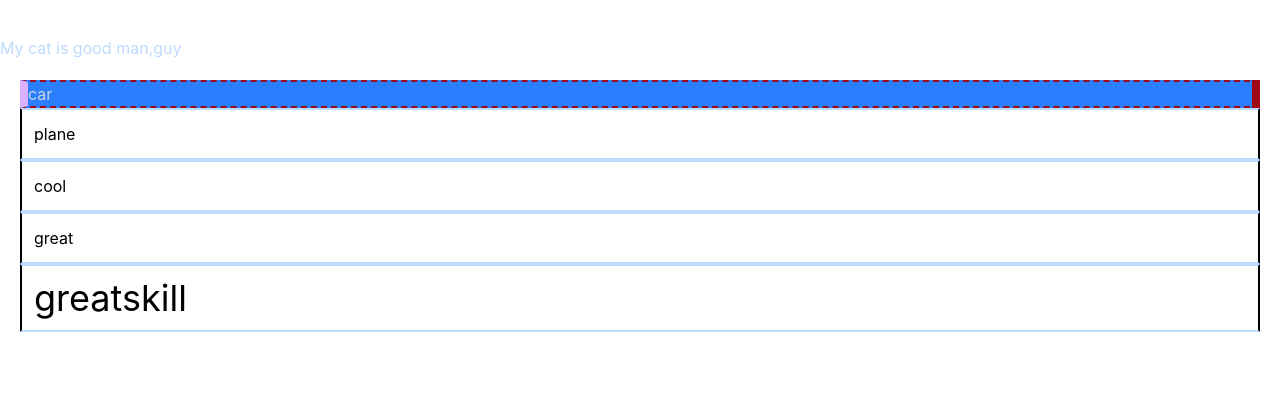
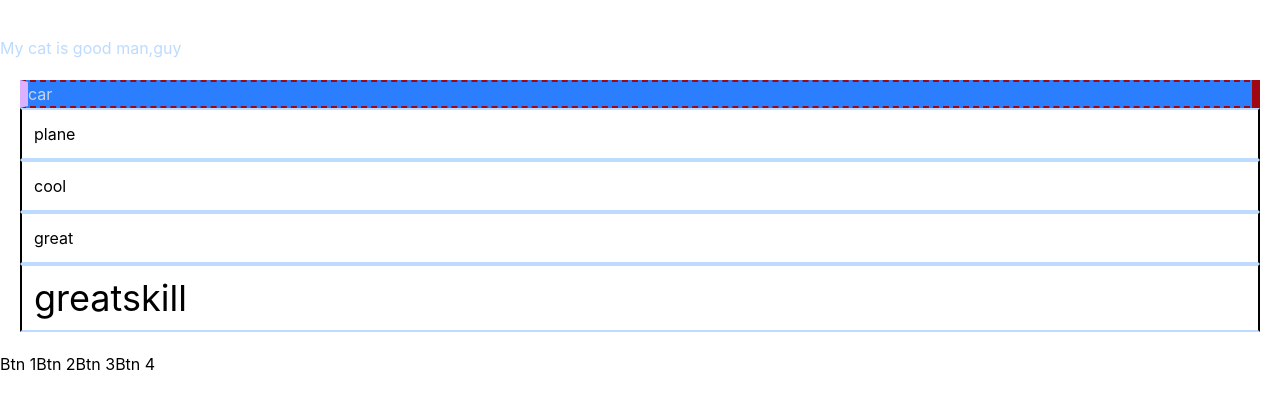
Before and after one commit to kingvirtuous/snap-react-tailwind, a React (Vite) app: page / in a window 1280 px wide. Shown: the top 408 px of the page. Built offline with nearby package versions, Linux system fonts and the light colour scheme.

Commit message:
stylingbutton

```diff
--- a/src/App.jsx
+++ b/src/App.jsx
@@ -1,5 +1,6 @@
 import React from 'react'
 import List from './List'
+import Button from './Button'
 
 function Cat(props) {
 
@@ -17,6 +18,7 @@ const App = () => {
     <div className = "text-3xl text-white">hello</div>
     <Cat text = "guy" grear="man"/>
     <List/>
+    <Button/>
   </>
   )
 }
--- a/src/Button.jsx
+++ b/src/Button.jsx
@@ -1,8 +1,14 @@
 import React from 'react'
 
 const Button = () => {
-  return (
-    <div></div>
+  return (<>
+    <div>
+    <button clas>Btn 1</button>
+      <button>Btn 2</button>
+      <button>Btn 3</button>
+      <button>Btn 4</button>
+      </div>
+    </>
   )
 }
 
```
